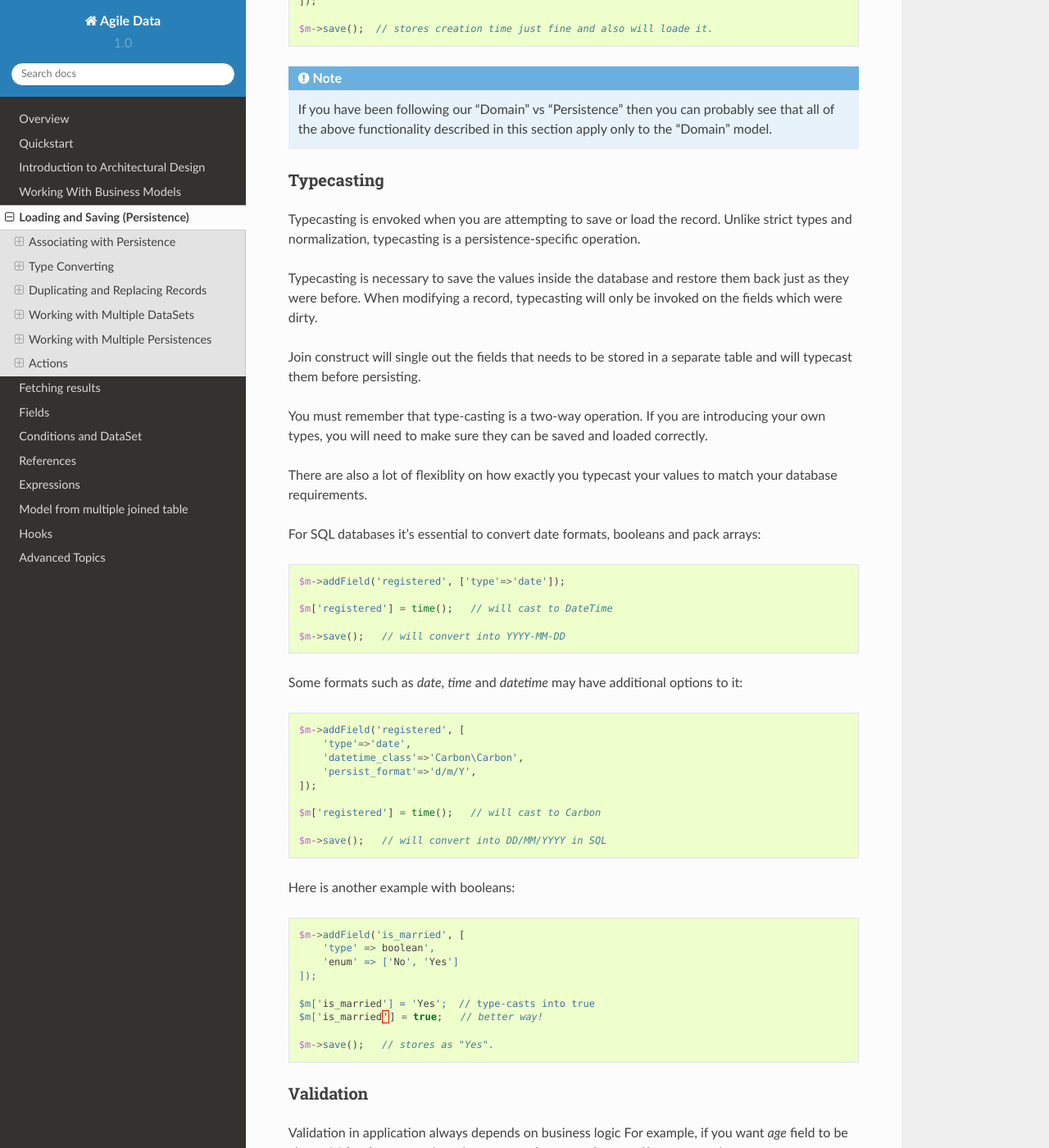
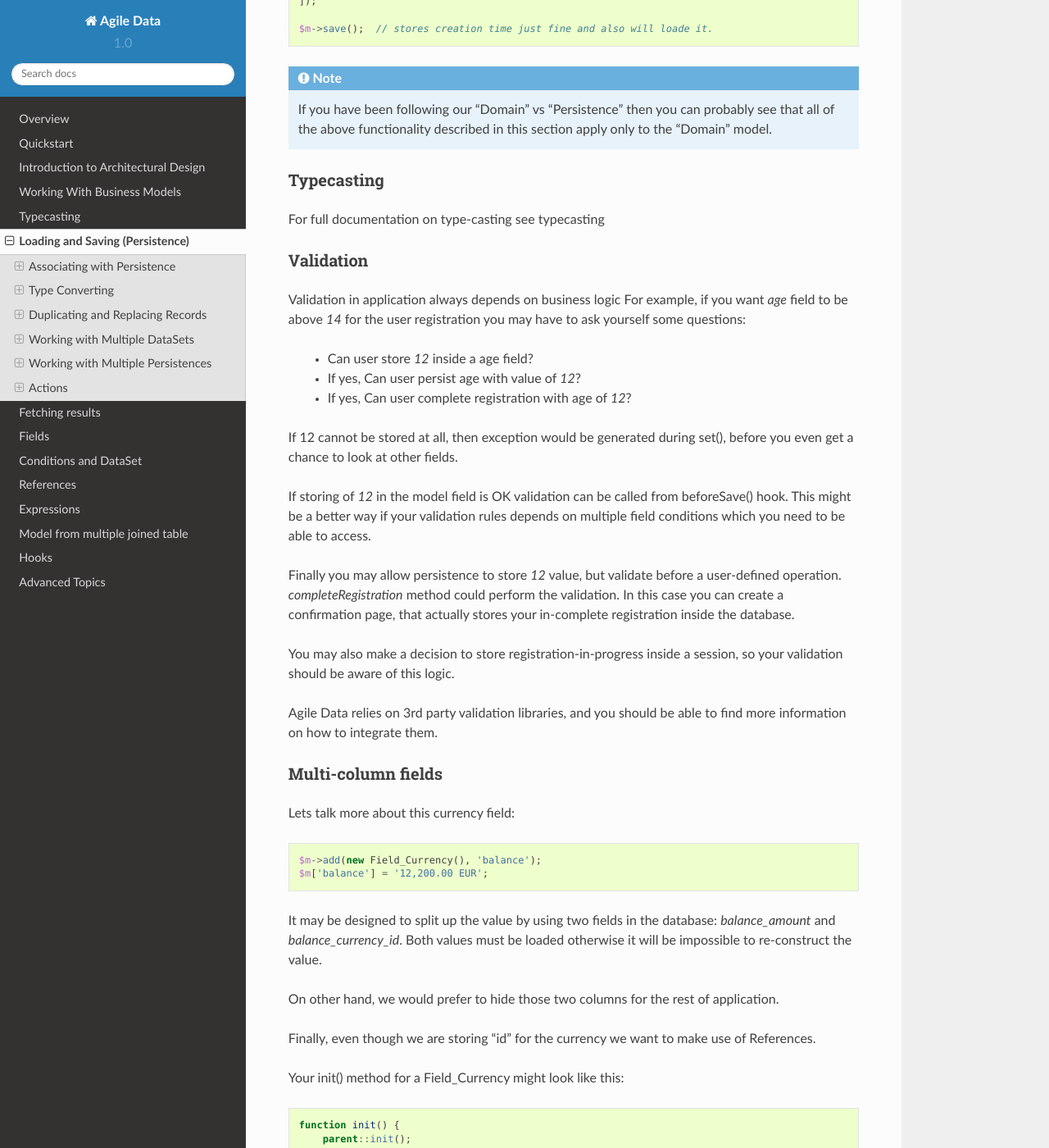
Before and after one commit to atk4/data, a Sphinx documentation site: the page built from docs/persistence.rst, in a window 1280 px wide and 1400 px high, scrolled down 4029 px. Shown: the whole window at 82% size. Built offline with Sphinx 7.4.7 and the Read the Docs theme 2.0.0, drawn with Linux system fonts in a browser that asks for light colours; pages that are not in the unit, such as notebooks, are missing from menus; cross-references to code outside the pages are shown as plain code; some of the changed text lies outside the part shown.

Commit message:
Feature/add typecasting docs (#189)
* Add a bunch of documentation on typecasting

* Applied fixes from StyleCI

[ci skip] [skip ci]

* fix docs

```diff
--- a/docs/index.rst
+++ b/docs/index.rst
@@ -11,6 +11,7 @@ Contents:
     quickstart
     design
     model
+    typecasting
     persistence
     results
     fields
--- a/docs/persistence.rst
+++ b/docs/persistence.rst
@@ -212,59 +212,7 @@ Note that `read_only` can still have a default value::
 Typecasting
 -----------
 
-Typecasting is envoked when you are attempting to save or load the
-record. Unlike strict types and normalization, typecasting is a
-persistence-specific operation.
-
-Typecasting is necessary to save the values inside the database and
-restore them back just as they were before. When modifying a
-record, typecasting will only be invoked on the fields which were
-dirty.
-
-Join construct will single out the fields that needs to be stored
-in a separate table and will typecast them before persisting.
-
-You must remember that type-casting is a two-way operation. If
-you are introducing your own types, you will need to make sure they
-can be saved and loaded correctly.
-
-There are also a lot of flexiblity on how exactly you typecast
-your values to match your database requirements.
-
-
-For SQL databases it's essential to convert date formats, booleans
-and pack arrays::
-
-    $m->addField('registered', ['type'=>'date']);
-
-    $m['registered'] = time();   // will cast to DateTime
-
-    $m->save();   // will convert into YYYY-MM-DD
-
-Some formats such as `date`, `time` and `datetime` may have
-additional options to it::
-
-    $m->addField('registered', [
-        'type'=>'date',
-        'datetime_class'=>'Carbon\Carbon',
-        'persist_format'=>'d/m/Y',
-    ]);
-
-    $m['registered'] = time();   // will cast to Carbon
-
-    $m->save();   // will convert into DD/MM/YYYY in SQL
-
-Here is another example with booleans::
-
-    $m->addField('is_married', [
-        'type' => boolean',
-        'enum' => ['No', 'Yes']
-    ]);
-
-    $m['is_married'] = 'Yes';  // type-casts into true
-    $m['is_married'] = true;   // better way!
-
-    $m->save();   // stores as "Yes".
+For full documentation on type-casting see :ref:`typecasting`
 
 Validation
 ----------
@@ -298,18 +246,6 @@ a session, so your validation should be aware of this logic.
 
 Agile Data relies on 3rd party validation libraries, and
 you should be able to find more information on how to integrate them.
-
-UI Presentation
----------------
-
-Agile Data does not deal directly with formatting your data
-for the user. There may be various items to consider, for instance
-the same date can be presented in a short or long format for the user.
-
-The UI framework such as Agile Toolkit can make use of the :php:attr:`Field::ui`
-property to allow user to define default formats or input parsing
-rules, but Agile Data does not regulate the :php:attr:`Field::ui` property and
-different UI frameworks may use it differently.
 
 Multi-column fields
 -------------------
@@ -438,7 +374,7 @@ Customizations
 --------------
 
 Process which converts field values in native PHP format to/from database-specific formats
-is called typecasting. Persistence driver implements a necessary type-casting through the
+is called _`typecasting`. Persistence driver implements a necessary type-casting through the
 following two methods:
 
 .. php:method:: typecastLoadRow($model, $row);
```
Also changed, not shown: docs/fields.rst (+13 -0 lines), docs/typecasting.rst (added, +190 -0 lines), 2 other files.
